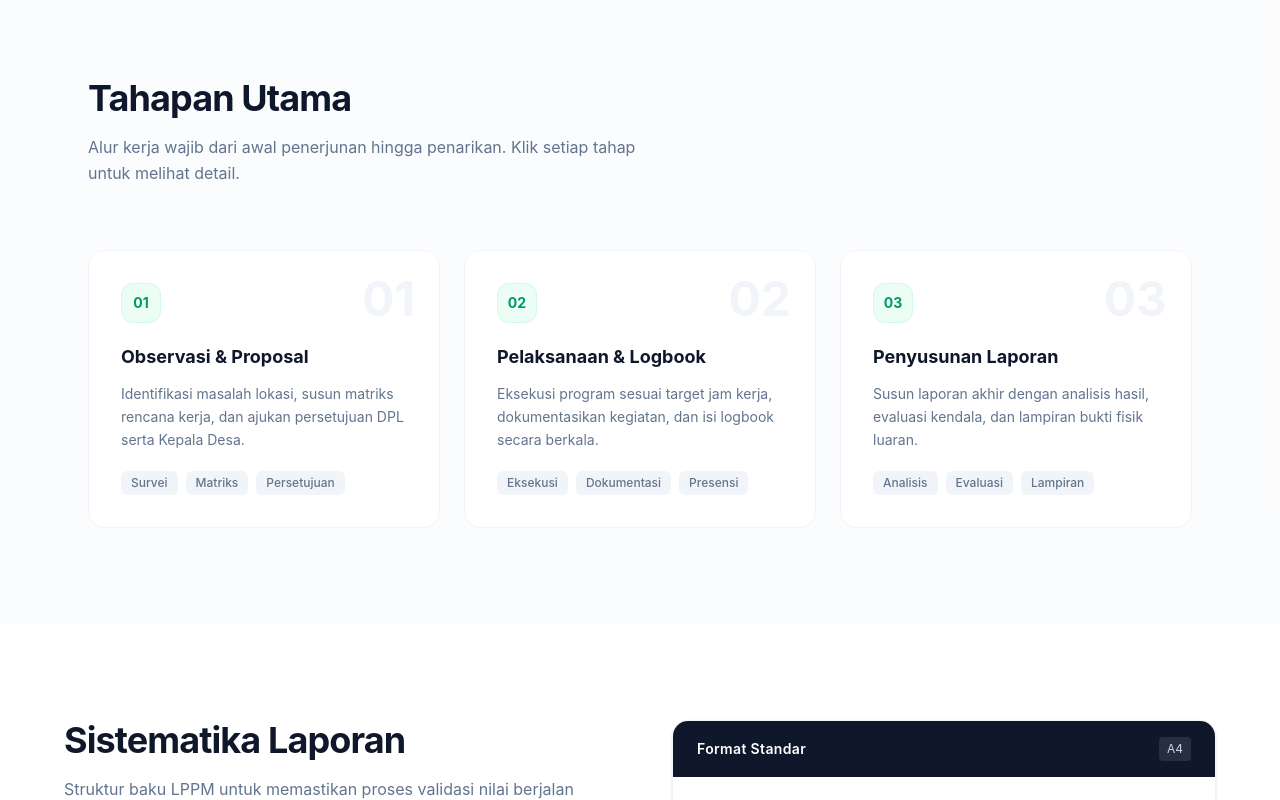
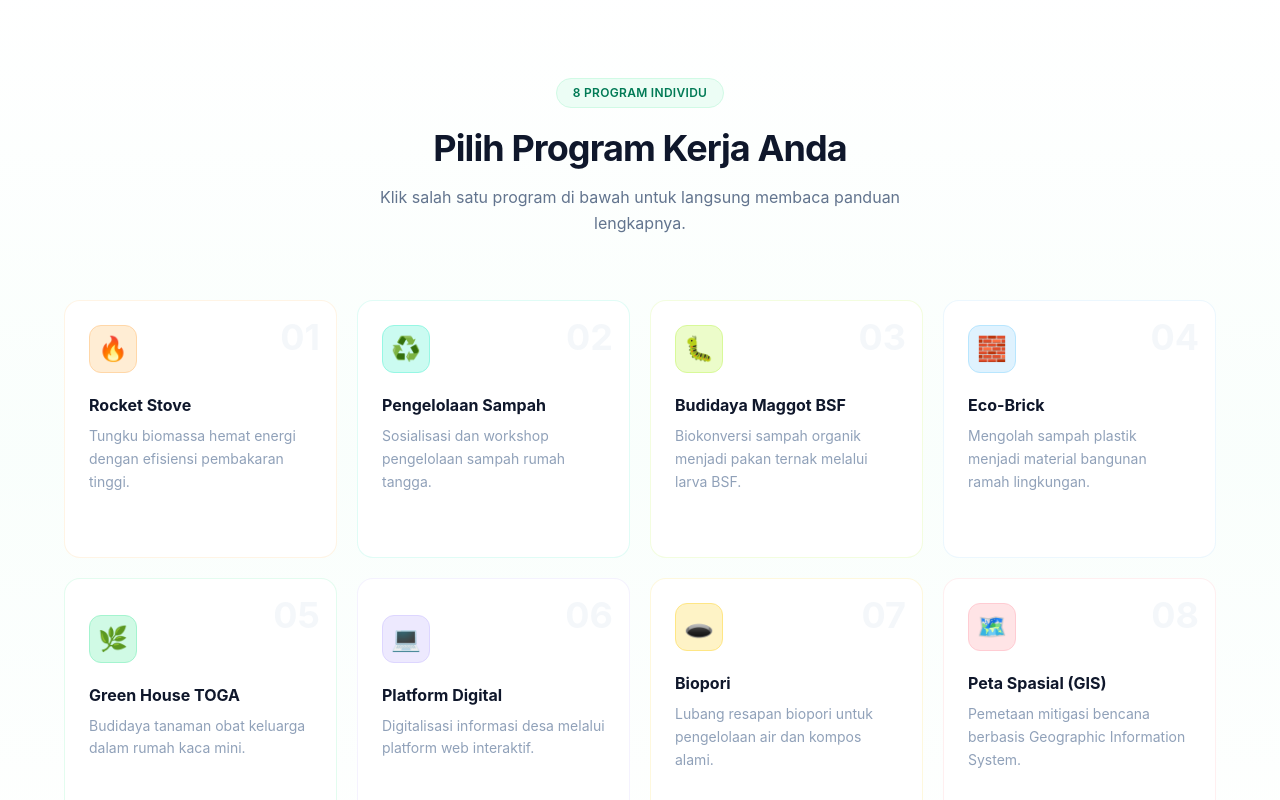
Before and after one commit to Aliefhasyani/buku-panduan-bumi-harapan, a Vue app: page / in a window 1280 px wide. Shown: the part 760-1560 px from the top of the page. Built offline with nearby package versions, Linux system fonts and the light colour scheme.

Commit message:
home redesign

```diff
--- a/src/App.vue
+++ b/src/App.vue
@@ -24,7 +24,7 @@ const handleNavigate = (page: string) => {
   <div class="min-h-screen bg-slate-50 text-slate-800 font-sans scroll-smooth">
     <Navbar @navigate="handleNavigate" />
 
-    <Home v-if="currentPage === 'home'" />
+    <Home v-if="currentPage === 'home'" @navigate="handleNavigate" />
     <Faq v-else-if="currentPage === 'faq'" />
     <RocketStove v-else-if="currentPage === 'rocket-stove'" @navigate="handleNavigate" />
     <SosialisasiSampah v-else-if="currentPage === 'sosialisasi-sampah'" @navigate="handleNavigate" />
--- a/src/pages/Home.vue
+++ b/src/pages/Home.vue
@@ -1,6 +1,78 @@
 <script setup lang="ts">
 // KKN Guide - Modern Clean Redesign
 import { ref } from 'vue'
+
+const emit = defineEmits(['navigate'])
+
+const listProker = [
+  {
+    nama: 'Rocket Stove',
+    slug: 'rocket-stove',
+    icon: '🔥',
+    desc: 'Tungku biomassa hemat energi dengan efisiensi pembakaran tinggi.',
+    color: 'orange',
+  },
+  {
+    nama: 'Pengelolaan Sampah',
+    slug: 'sosialisasi-sampah',
+    icon: '♻️',
+    desc: 'Sosialisasi dan workshop pengelolaan sampah rumah tangga.',
+    color: 'teal',
+  },
+  {
+    nama: 'Budidaya Maggot BSF',
+    slug: 'maggot-bsf',
+    icon: '🐛',
+    desc: 'Biokonversi sampah organik menjadi pakan ternak melalui larva BSF.',
+    color: 'lime',
+  },
+  {
+    nama: 'Eco-Brick',
+    slug: 'ecobrick',
+    icon: '🧱',
+    desc: 'Mengolah sampah plastik menjadi material bangunan ramah lingkungan.',
+    color: 'sky',
+  },
+  {
+    nama: 'Green House TOGA',
+    slug: 'green-house-toga',
+    icon: '🌿',
+    desc: 'Budidaya tanaman obat keluarga dalam rumah kaca mini.',
+    color: 'emerald',
+  },
+  {
+    nama: 'Platform Digital',
+    slug: 'platform-digital',
+    icon: '💻',
+    desc: 'Digitalisasi informasi desa melalui platform web interaktif.',
+    color: 'violet',
+  },
+  {
+    nama: 'Biopori',
+    slug: 'biopori',
+    icon: '🕳️',
+    desc: 'Lubang resapan biopori untuk pengelolaan air dan kompos alami.',
+    color: 'amber',
+  },
+  {
+    nama: 'Peta Spasial (GIS)',
+    slug: 'peta-gis',
+    icon: '🗺️',
+    desc: 'Pemetaan mitigasi bencana berbasis Geographic Information System.',
+    color: 'rose',
+  },
+]
+
+const colorMap: Record<string, { bg: string; border: string; text: string; hoverBorder: string; hoverShadow: string; iconBg: string; iconBorder: string; tag: string }> = {
+  orange:  { bg: 'bg-orange-50/50',  border: 'border-orange-100/60',  text: 'text-orange-700',  hoverBorder: 'hover:border-orange-200',  hoverShadow: 'hover:shadow-orange-100/50',  iconBg: 'bg-orange-100',  iconBorder: 'border-orange-200', tag: 'bg-orange-100 text-orange-700' },
+  teal:    { bg: 'bg-teal-50/50',    border: 'border-teal-100/60',    text: 'text-teal-700',    hoverBorder: 'hover:border-teal-200',    hoverShadow: 'hover:shadow-teal-100/50',    iconBg: 'bg-teal-100',    iconBorder: 'border-teal-200',   tag: 'bg-teal-100 text-teal-700'   },
+  lime:    { bg: 'bg-lime-50/50',    border: 'border-lime-100/60',    text: 'text-lime-700',    hoverBorder: 'hover:border-lime-200',    hoverShadow: 'hover:shadow-lime-100/50',    iconBg: 'bg-lime-100',    iconBorder: 'border-lime-200',   tag: 'bg-lime-100 text-lime-700'   },
+  sky:     { bg: 'bg-sky-50/50',     border: 'border-sky-100/60',     text: 'text-sky-700',     hoverBorder: 'hover:border-sky-200',     hoverShadow: 'hover:shadow-sky-100/50',     iconBg: 'bg-sky-100',     iconBorder: 'border-sky-200',    tag: 'bg-sky-100 text-sky-700'    },
+  emerald: { bg: 'bg-emerald-50/50', border: 'border-emerald-100/60', text: 'text-emerald-700', hoverBorder: 'hover:border-emerald-200', hoverShadow: 'hover:shadow-emerald-100/50', iconBg: 'bg-emerald-100', iconBorder: 'border-emerald-200',tag: 'bg-emerald-100 text-emerald-700'},
+  violet:  { bg: 'bg-violet-50/50',  border: 'border-violet-100/60',  text: 'text-violet-700',  hoverBorder: 'hover:border-violet-200',  hoverShadow: 'hover:shadow-violet-100/50',  iconBg: 'bg-violet-100',  iconBorder: 'border-violet-200', tag: 'bg-violet-100 text-violet-700'},
+  amber:   { bg: 'bg-amber-50/50',   border: 'border-amber-100/60',   text: 'text-amber-700',   hoverBorder: 'hover:border-amber-200',   hoverShadow: 'hover:shadow-amber-100/50',   iconBg: 'bg-amber-100',   iconBorder: 'border-amber-200',  tag: 'bg-amber-100 text-amber-700'  },
+  rose:    { bg: 'bg-rose-50/50',    border: 'border-rose-100/60',    text: 'text-rose-700',    hoverBorder: 'hover:border-rose-200',    hoverShadow: 'hover:shadow-rose-100/50',    iconBg: 'bg-rose-100',    iconBorder: 'border-rose-200',   tag: 'bg-rose-100 text-rose-700'   },
+}
 
 const stats = [
   { value: '288', unit: 'Jam', label: 'Durasi Proker Minimal', desc: 'Total jam kerja efektif yang wajib dipenuhi selama masa KKN.' },
@@ -89,6 +161,63 @@ const activeStage = ref<number | null>(null)
             <div class="text-sm font-semibold text-slate-700 mb-1">{{ s.label }}</div>
             <div class="text-xs text-slate-400 leading-relaxed">{{ s.desc }}</div>
           </div>
+        </div>
+      </div>
+    </section>
+
+    <!-- Pilih Program Kerja -->
+    <section id="pilih-proker" class="py-24 px-6 bg-gradient-to-b from-white via-emerald-50/30 to-white">
+      <div class="max-w-6xl mx-auto">
+        <div class="text-center mb-16">
+          <span class="inline-block text-xs font-semibold text-emerald-700 bg-emerald-50 border border-emerald-100 px-4 py-1.5 rounded-full mb-5 tracking-wide uppercase">
+            8 Program Individu
+          </span>
+          <h2 class="text-3xl sm:text-4xl font-bold text-slate-900 tracking-tight mb-4">Pilih Program Kerja Anda</h2>
+          <p class="text-slate-500 leading-relaxed max-w-xl mx-auto">Klik salah satu program di bawah untuk langsung membaca panduan lengkapnya.</p>
+        </div>
+
+        <div class="grid grid-cols-1 sm:grid-cols-2 lg:grid-cols-4 gap-5">
+          <button
+            v-for="(proker, idx) in listProker"
+            :key="proker.slug"
+            @click="emit('navigate', proker.slug)"
+            class="group relative bg-white rounded-2xl p-6 border text-left cursor-pointer transition-all duration-300 hover:shadow-xl hover:-translate-y-1"
+            :class="[colorMap[proker.color].border, colorMap[proker.color].hoverBorder, colorMap[proker.color].hoverShadow]"
+          >
+            <!-- Number badge -->
+            <span class="absolute top-4 right-4 text-4xl font-bold text-slate-100/80 select-none transition-colors duration-300 group-hover:text-slate-200/60">
+              {{ String(idx + 1).padStart(2, '0') }}
+            </span>
+
+            <!-- Icon -->
+            <div
+              class="w-12 h-12 rounded-xl flex items-center justify-center text-2xl mb-5 border transition-transform duration-300 group-hover:scale-110"
+              :class="[colorMap[proker.color].iconBg, colorMap[proker.color].iconBorder]"
+            >
+              {{ proker.icon }}
+            </div>
+
+            <!-- Title -->
+            <h3 class="text-base font-bold text-slate-900 mb-2 group-hover:text-slate-800 transition-colors duration-200">
+              {{ proker.nama }}
+            </h3>
+
+            <!-- Description -->
+            <p class="text-sm text-slate-400 leading-relaxed mb-4">
+              {{ proker.desc }}
+            </p>
+
+            <!-- Arrow indicator -->
+            <div
+              class="inline-flex items-center gap-1.5 text-xs font-semibold transition-all duration-200 opacity-0 translate-x-0 group-hover:opacity-100 group-hover:translate-x-1"
+              :class="colorMap[proker.color].text"
+            >
+              Baca Panduan
+              <svg class="w-3.5 h-3.5" fill="none" stroke="currentColor" stroke-width="2.5" viewBox="0 0 24 24">
+                <path stroke-linecap="round" stroke-linejoin="round" d="M13 7l5 5m0 0l-5 5m5-5H6" />
+              </svg>
+            </div>
+          </button>
         </div>
       </div>
     </section>
```
